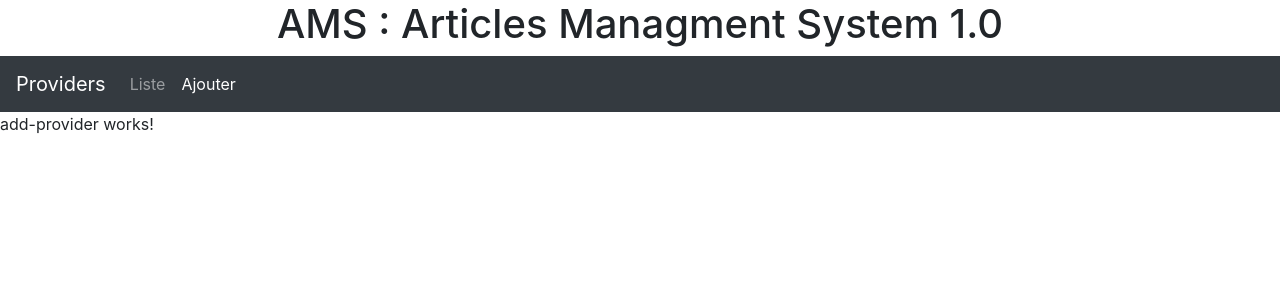
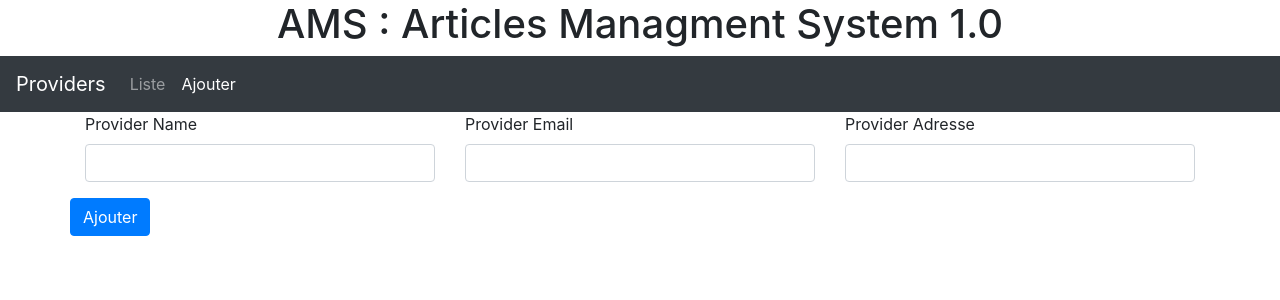
Before and after one commit to MezghichGit/frontend, an Angular app: page /addProvider in a window 1280 px wide. Shown: the top 300 px of the page. Built offline with nearby package versions, Linux system fonts and the light colour scheme.

Commit message:
add provider + bootstrap grid

```diff
--- a/src/app/add-provider/add-provider.component.html
+++ b/src/app/add-provider/add-provider.component.html
@@ -1 +1,28 @@
-<p>add-provider works!</p>
+<div class="container">
+
+  <form #myform="ngForm" (ngSubmit)="createProvider(myform)">
+
+    <div class="row">
+      <div class="col-4">
+        <div class="form-group">
+          <label for="providerName">Provider Name </label>
+          <input ngModel name="providerName" size="20" type="text" class="form-control" id="providerName" />
+        </div>
+      </div>
+      <div class="col-4">
+        <div class="form-group">
+          <label for="providerEmail">Provider Email </label>
+          <input ngModel name="providerEmail" size="20" type="text" class="form-control" id="providerEmail" />
+        </div>
+      </div>
+      <div class="col-4">
+        <div class="form-group">
+          <label for="providerAdress">Provider Adresse </label>
+          <input ngModel name="providerAdress" size="20" type="text" class="form-control" id="providerAdress" />
+        </div>
+      </div>
+      <button class="btn btn-primary">Ajouter</button>
+    </div>
+  </form>
+
+</div>
--- a/src/app/add-provider/add-provider.component.ts
+++ b/src/app/add-provider/add-provider.component.ts
@@ -1,5 +1,6 @@
 import { Component, OnInit } from '@angular/core';
-
+import { ProviderService } from './../services/provider.service';
+import { Router } from '@angular/router';
 @Component({
   selector: 'app-add-provider',
   templateUrl: './add-provider.component.html',
@@ -7,9 +8,20 @@ import { Component, OnInit } from '@angular/core';
 })
 export class AddProviderComponent implements OnInit {
 
-  constructor() { }
+  provider: any;
+  constructor(private service: ProviderService, private router: Router) { }
 
   ngOnInit(): void {
   }
 
+  createProvider(myform) {
+    this.service.createProvider(myform).subscribe(
+      response => {
+        console.log(response);
+        this.router.navigate(['listProvider']);
+      }
+    );
+
+  }
+
 }
```
